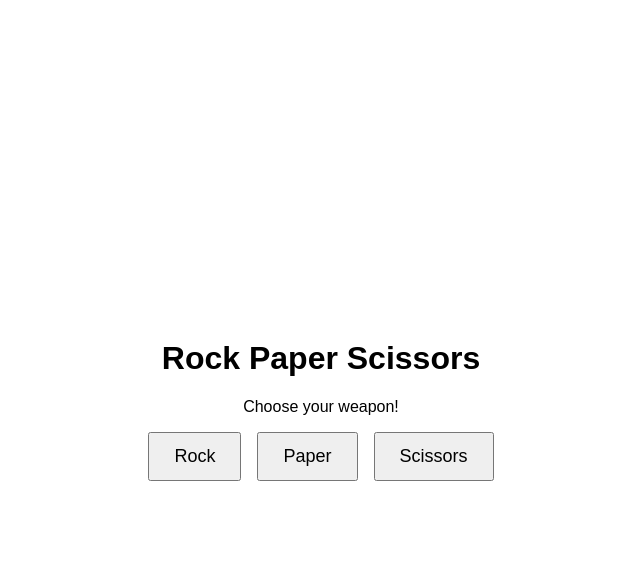
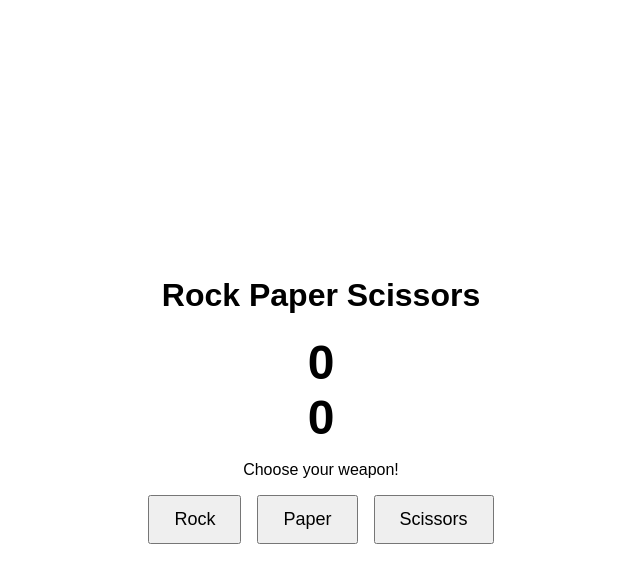
Before and after one commit to bcxavi/rock-paper-scissors, a plain HTML site: page index.html in a window 1280 px wide. Both pictures are taken after a click on the button "Rock". Shown: the whole page, without its empty margins (319-959 px from the left). Drawn offline with Linux system fonts and the light colour scheme.

Commit message:
Add live scoreboard to RPS game
Update scores on each round and announce winner at 5 points

```diff
--- a/index.html
+++ b/index.html
@@ -9,8 +9,13 @@
 <body>
   <main class="container">
     <h1>Rock Paper Scissors</h1>
+
+
+    <div class="score-card">
+        <div class="human-score">Human Score:</div>
+        <div class="computer-score"> Computer Score:</div>
+    </div>
     <p>Choose your weapon!</p>
-
     <div class="buttons">
       <button class="choice-btn">Rock</button>
       <button class="choice-btn">Paper</button>
@@ -21,5 +26,3 @@
   <script src="script.js"></script>
 </body>
 </html>
-
-<body>
--- a/script.js
+++ b/script.js
@@ -13,48 +13,6 @@
 
 let humanScore = 0;
 let computerScore = 0;
-
-// function playGame() {
-
-
-//     function playRound(humanChoice, computerChoice) {
-//         if (humanChoice === computerChoice) {
-//             return "It's a tie!"
-//         }
-
-//         if (humanChoice === 'rock' && computerChoice === 'scissors') {
-//             humanScore++
-//             return 'You win! Rock beats Scissors'
-//         }
-
-//         if (humanChoice === 'paper' && computerChoice === 'rock') {
-//             humanScore++
-//             return 'You win! Paper beats Rock'
-//         }
-
-//         if (humanChoice === 'scissors' && computerChoice === 'paper') {
-//             humanScore++
-//             return 'You win! Scissors beats Paper'
-//         }
-
-//         computerScore++
-//         return `You lose! ${computerChoice} beats ${humanChoice}`
-//     }
-
-//     let humanSelection
-//     (playRound(humanSelection, computerSelection))
-
-
-//     if (humanScore > computerScore) {
-//         return 'Congratulations! You win!'
-//     }
-
-//     if (humanScore === computerScore) {
-//         return "It's a Tie"
-//     }
-
-//     return "You lose!"
-// }
 
  function playRound(humanChoice, computerChoice) {
         if (humanChoice === computerChoice) {
@@ -83,14 +41,26 @@
 // console.log(playGame())
 
 const buttons = document.querySelectorAll(".choice-btn");
+const humanScoreDisplay = document.querySelector(".human-score");
+const computerScoreDisplay = document.querySelector(".computer-score");
 
 buttons.forEach(button => {
     button.addEventListener("click", () => {
         const humanChoice = button.textContent.toLowerCase();
         const computerChoice = getComputerChoice();
+        const resultMessage = document.querySelector(".result-message");
 
-        console.log("Human choice:", humanChoice);
-        console.log("Computer choice:", computerChoice);
         console.log(playRound(humanChoice, computerChoice));
+
+        humanScoreDisplay.textContent = humanScore;
+        computerScoreDisplay.textContent = computerScore;
+
+        if (humanScore === 5) {
+            resultMessage.textContent = "You win the game!";
+        }
+
+        if (computerScore === 5) {
+            resultMessage.textContent = "Computer wins the game!";
+        }
     });
 });
--- a/style.css
+++ b/style.css
@@ -23,3 +23,18 @@
   font-size: 18px;
   cursor: pointer;
 }
+.score-board {
+  display: flex;
+  gap: 40px;
+  justify-content: center;
+}
+
+.score-box {
+  text-align: center;
+}
+
+.human-score,
+.computer-score {
+  font-size: 48px;
+  font-weight: bold;
+}
```
